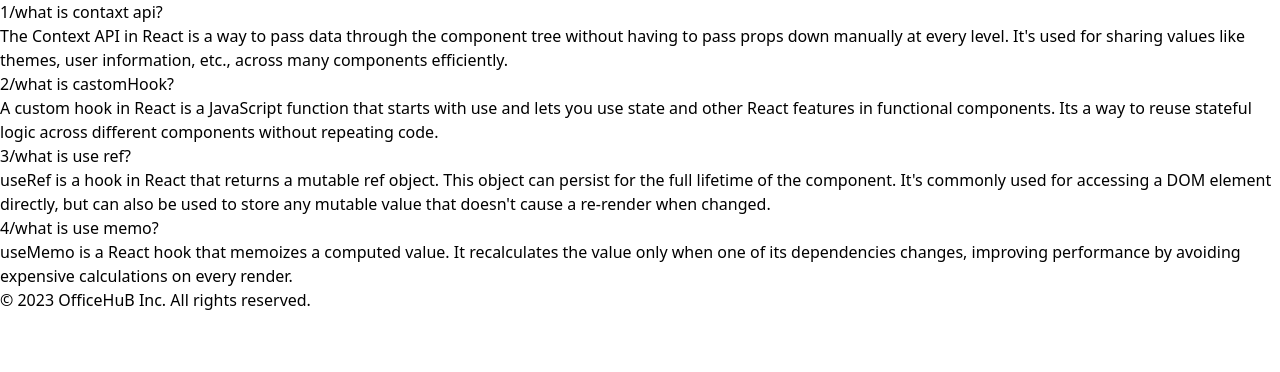
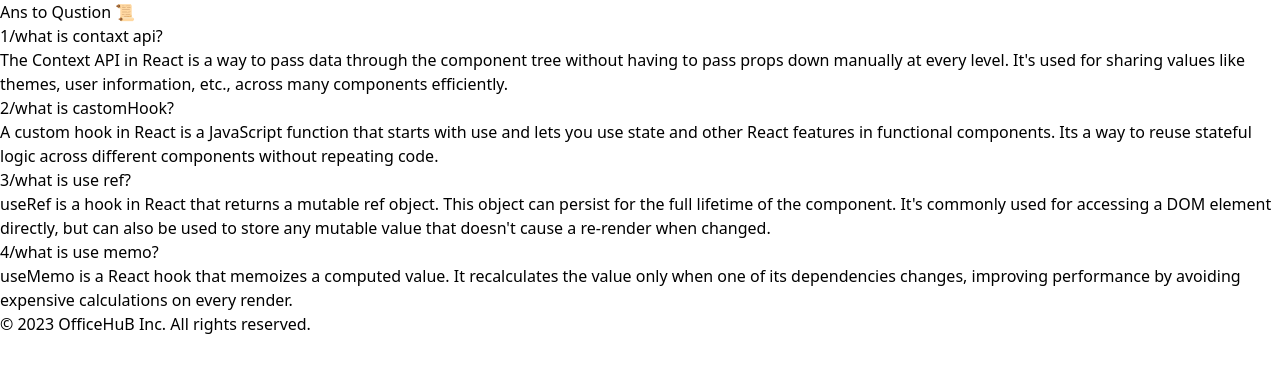
Before and after one commit to mitul200/assigment-9, a React (Vite) app: page /blog in a window 1280 px wide. Shown: the top 372 px of the page. Built offline with nearby package versions, Linux system fonts and the light colour scheme.

Commit message:
added  redirects

```diff
--- a/src/Blog.jsx
+++ b/src/Blog.jsx
@@ -1,6 +1,8 @@
 const Blog = () => {
   return (
-    <div className=" min-h-screen  mx-40  mt-20 space-y-20">
+    <div>
+        <h1 className="mt-10 font-semibold text-center text-4xl">Ans to Qustion 📜 </h1>
+        <div className=" min-h-screen  mx-40  mt-20 space-y-20">
       <div>
         <p className="text-xl font-semibold"> 1/what is contaxt api?</p>
         <h1>
@@ -39,6 +41,7 @@ const Blog = () => {
         </h1>
       </div>
     </div>
+    </div>
   );
 };
 
```
Also changed, not shown: src/ViewDetails.jsx (line endings or trailing spaces), 1 other file (tests, documents, lock files or other folders).
